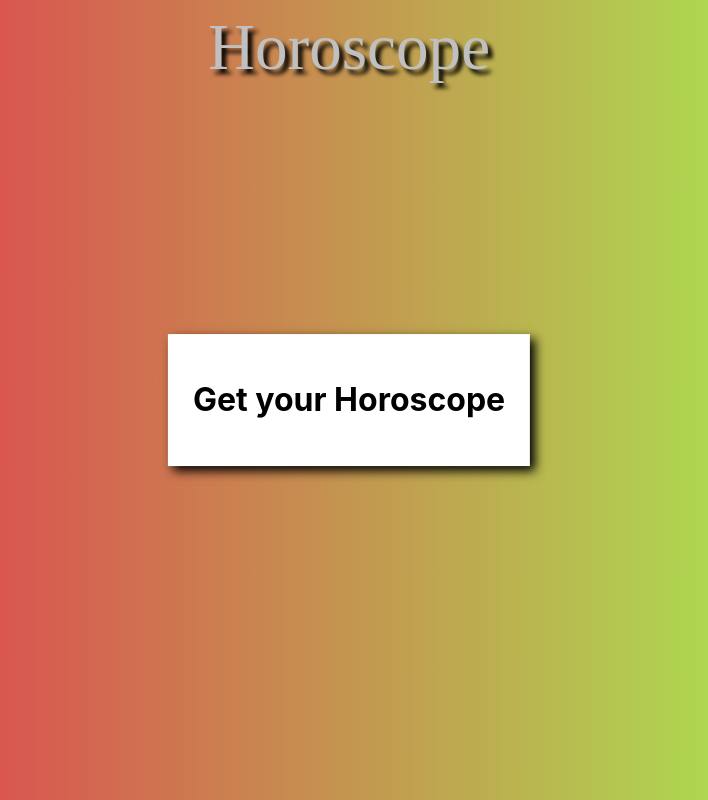
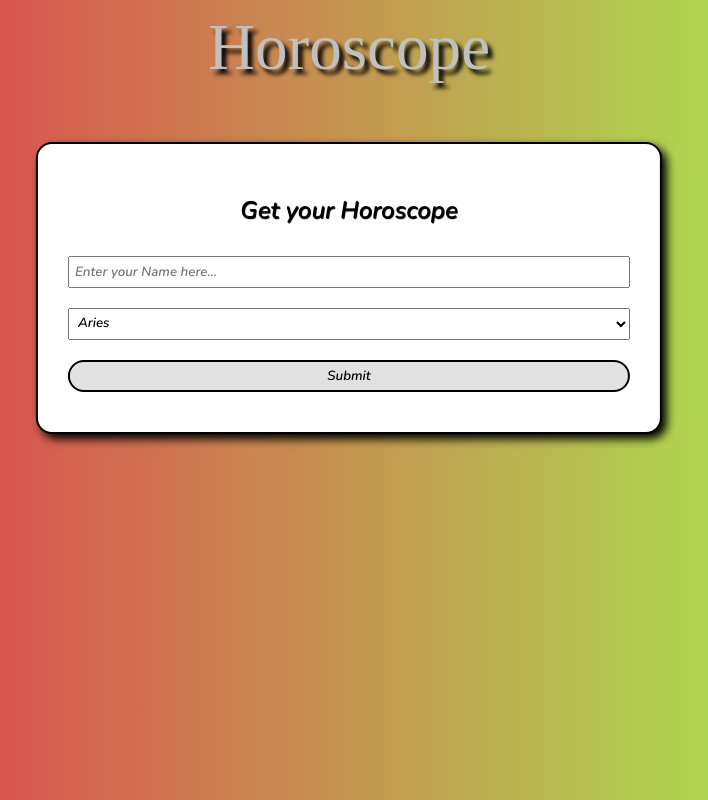
Before and after one commit to silver-47/horoscope, a React (Create React App) app: page / in a window 1280 px wide. Shown: the whole page, without its empty margins (291-999 px from the left). Built offline with nearby package versions, Linux system fonts and the light colour scheme; a web font is replaced by a local one.

Commit message:
completed form

```diff
--- a/public/index.html
+++ b/public/index.html
@@ -14,6 +14,7 @@
     <link rel="icon" type="image/png" sizes="16x16" href="/favicon-16x16.png">
     <link rel="manifest" href="/site.webmanifest">
     <link href="https://fonts.googleapis.com/css2?family=Fruktur&display=swap" rel="stylesheet">
+    <link href="https://fonts.googleapis.com/css2?family=Nunito:ital,wght@1,600&display=swap" rel="stylesheet">
     <title>Horoscope</title>
   </head>
   <body>
--- a/src/App.css
+++ b/src/App.css
@@ -1,12 +1,10 @@
-.App {
-  text-align: center;
-}
-
 .Header
 {
 	font-family: 'Fruktur', cursive;
 	font-size: 04.07rem;
 	color: silver;
+	text-align: center;
 	text-shadow: 4.7px 4.7px 4.7px black;
 	padding: 10px;
+	margin-bottom: 47px;
 }
--- a/src/App.js
+++ b/src/App.js
@@ -15,7 +15,7 @@ class App extends React.Component {
   render() {
     return (
       <div className="App">
-        <header className="Header">Horoscope</header>
+        <div className="Header">Horoscope</div>
         <Form />
       </div>
     );
--- a/src/Form.css
+++ b/src/Form.css
@@ -1,13 +1,41 @@
+* {
+	font-family: 'Nunito', sans-serif;
+}
+
 .container {
+	min-width: 247px;
+	background-color: white;
+	border-radius: 1em;
+  	border: 2.5px solid black;
+	box-shadow: 5px 5px 10px black;
+	padding: 20px;
+	position: absolute;
+	left: 50%;
+	transform: translate(-50%);
+}
+
+.inside {
 	display: flex;
 	flex-wrap: wrap;
-	background: white;
-	box-shadow: 5px 5px 10px black;
-	padding: 25px;
+	padding: 10px;
 	justify-content: center;
-	position: absolute;
-	margin: auto;
-	left: 50%;
-	top: 50%;
-	transform: translate(-50%, -50%);
+	align-items: center;
 }
+
+h2 {
+	text-align: center;
+	text-shadow: .047rem .047rem .047rem black;
+}
+
+input, select {
+	width: 100%;
+	padding: 5px;
+	margin-top: 10px;
+	margin-bottom: 10px;
+}
+
+input[type='submit'] {
+	background-color: rgba(192,192,192, .47);
+	border: 2.5px solid black;
+	border-radius: 47px;
+}
--- a/src/Form.js
+++ b/src/Form.js
@@ -4,7 +4,27 @@ import './Form.css'
 const Form = () =>{
 	return (
 		<div class='container'>
-			<h1>Get your Horoscope</h1>
+			<div class='inside'>
+				<h2>Get your Horoscope</h2>
+				<input	name='Name' type="text"
+						placeholder='Enter your Name here...'
+						required autofocus/>
+				<select name="Sign">
+						<option value="Aries">Aries</option>
+						<option value="Taurus">Taurus</option>
+						<option value="Gemini">Gemini</option>
+						<option value="Cancer">Cancer</option>
+						<option value="Leo">Leo</option>
+						<option value="Virgo">Virgo</option>
+						<option value="Libra">Libra</option>
+						<option value="Scorpio">Scorpio</option>
+						<option value="Sagittarius">Sagittarius</option>
+						<option value="Capricorn">Capricorn</option>
+						<option value="Aquarius">Aquarius</option>
+						<option value="Pisces">Pisces</option>
+				</select>
+				<input type="submit" value="Submit" />
+			</div>
 		</div>
 	);
 }
```
Also changed, not shown: 1 other file (tests, documents, lock files or other folders).
